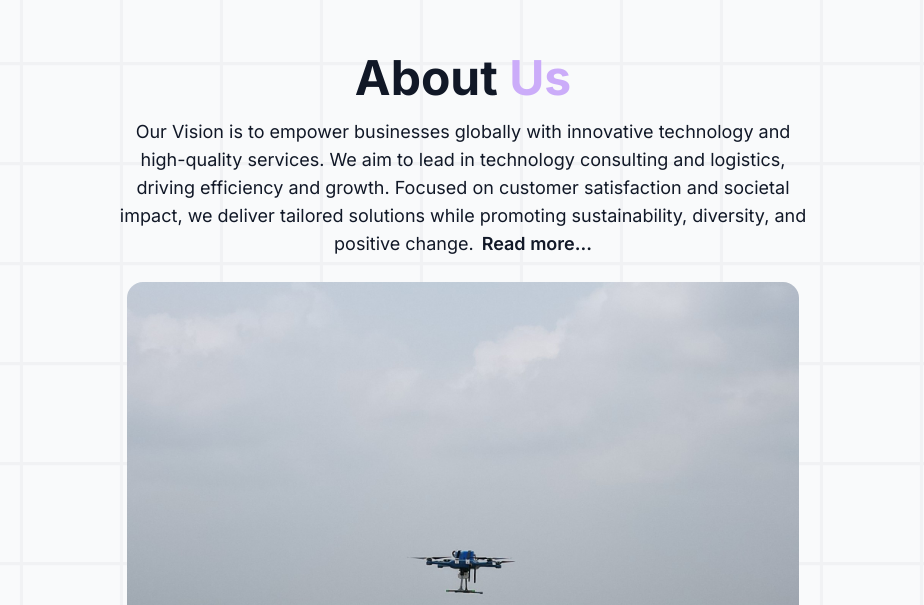
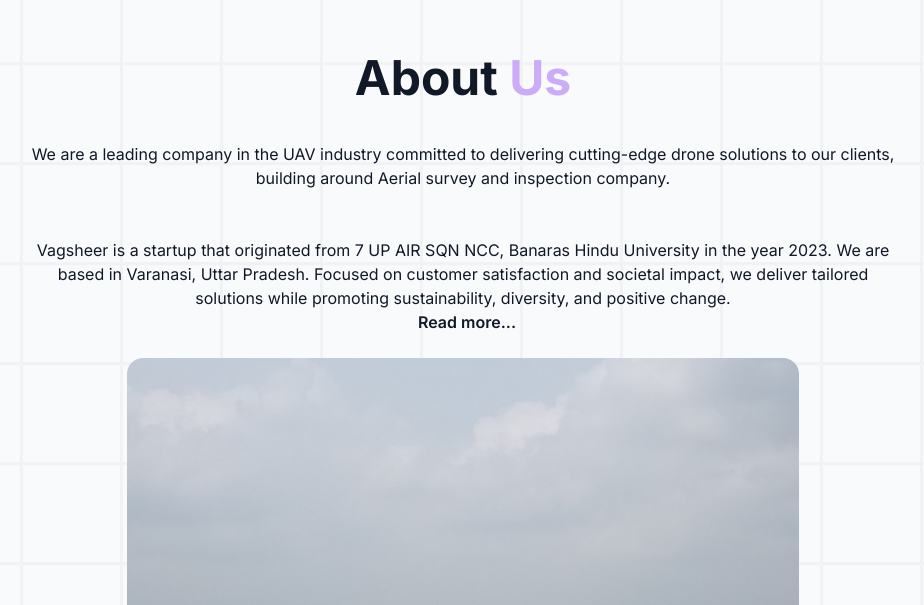
Before and after one commit to vag-web/vagsheer, a Next.js app: page /about in a window 1280 px wide. Shown: the part 138-743 px from the top of the page, without its empty margins (177-1101 px from the left). Built offline with nearby package versions, Linux system fonts and the light colour scheme.

Commit message:
image update

```diff
--- a/app/about/page.tsx
+++ b/app/about/page.tsx
@@ -32,35 +32,31 @@
 const About = () => {
   return (
     <PageWrapper>
-      <section className="mt-20 relative flex justify-center items-center flex-col overflow-hidden mx-auto sm:px-10 w-full sm:p-8">
+      <section className="mt-20 relative flex justify-center items-center flex-col overflow-hidden mx-auto sm:px-7 w-full sm:p-8">
         <div className="py-20">
           <div className="w-full max-w-5xl mx-auto ">
             {/* About Us*/}
-            <section className="px-4 sm:px-10 lg:px-20 ">
+            <section className="px-4 sm:px-7 lg:px-20 ">
               {/* Heading */}
               <h1 className="heading text-center relative mb-4">
                 About <span className="text-purple">Us</span>
               </h1>
               {/* Paragraphs */}
               <div className="text-center text-sm sm:text-base md:text-lg leading-relaxed">
-                {/* Hidden on sm+ screens, visible only on mobile */}
-                <p className="sm:hidden px-10">
-                  Our Vision is to empower businesses globally with innovative
-                  technology and high-quality services. We aim to lead in
-                  technology consulting and logistics, driving efficiency and
-                  growth. Focused on customer satisfaction and societal impact,
-                  we deliver tailored solutions while promoting sustainability,
-                  diversity, and positive change.
-                </p>
-
                 {/* Visible on sm+ screens */}
-                <p className="hidden sm:block px-4 sm:px-8 md:px-12 lg:px-20">
-                  Our Vision is to empower businesses globally with innovative
-                  technology and high-quality services. We aim to lead in
-                  technology consulting and logistics, driving efficiency and
-                  growth. Focused on customer satisfaction and societal impact,
-                  we deliver tailored solutions while promoting sustainability,
-                  diversity, and positive change.
+                <p className="mt-10 text-center text-base ">
+                  We are a leading company in the UAV industry committed to
+                  delivering cutting-edge drone solutions to our clients,
+                  building around Aerial survey and inspection company.
+                  <p className="hidden sm:block">
+                    <br />
+                    <br />
+                    Vagsheer is a startup that originated from 7 UP AIR SQN NCC,
+                    Banaras Hindu University in the year 2023. We are based in
+                    Varanasi, Uttar Pradesh. Focused on customer satisfaction
+                    and societal impact, we deliver tailored solutions while
+                    promoting sustainability, diversity, and positive change.
+                  </p>
                   <Link
                     href="/about"
                     className="text-purple-500 font-semibold ml-2"
@@ -81,7 +77,7 @@
               </div>
             </section>
             {/* Meet Our Team*/}
-            <section className="px-4 sm:px-10 lg:px-20 py-20">
+            <section className="px-4 sm:px-5 lg:px-20 pt-20">
               {/* Heading */}
               <h1 className="heading text-center relative mb-4">
                 Meet <span className="text-purple">Our </span>Team
@@ -89,10 +85,10 @@
               {/* Paragraphs */}
               <div className="text-center text-sm sm:text-base md:text-lg leading-relaxed">
                 {/* Mobile-only content */}
-                <p className="sm:hidden px-4">
+                <p className="sm:hidden ">
                   Empowering industries with cutting-edge drone technologies,
                   Vagsheer specializes in aerial surveys and inspections with
-                  our productX.
+                  our products.
                 </p>
 
                 {/* Visible on sm+ screens */}
```
Also changed, not shown: public/logos/logo-name-color.svg.
